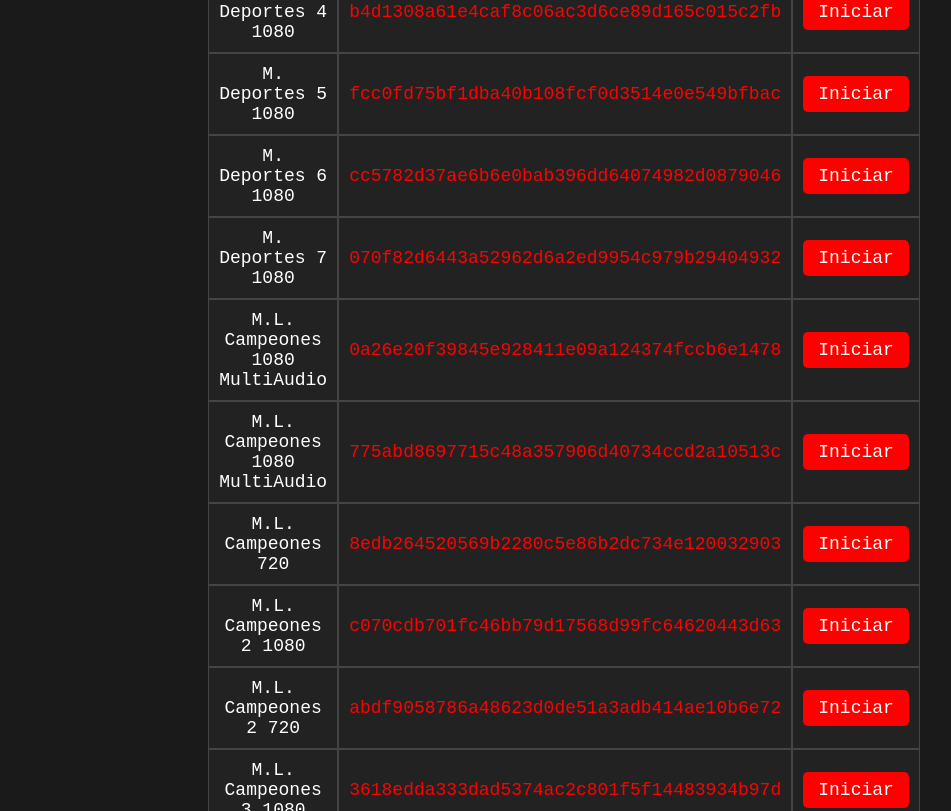
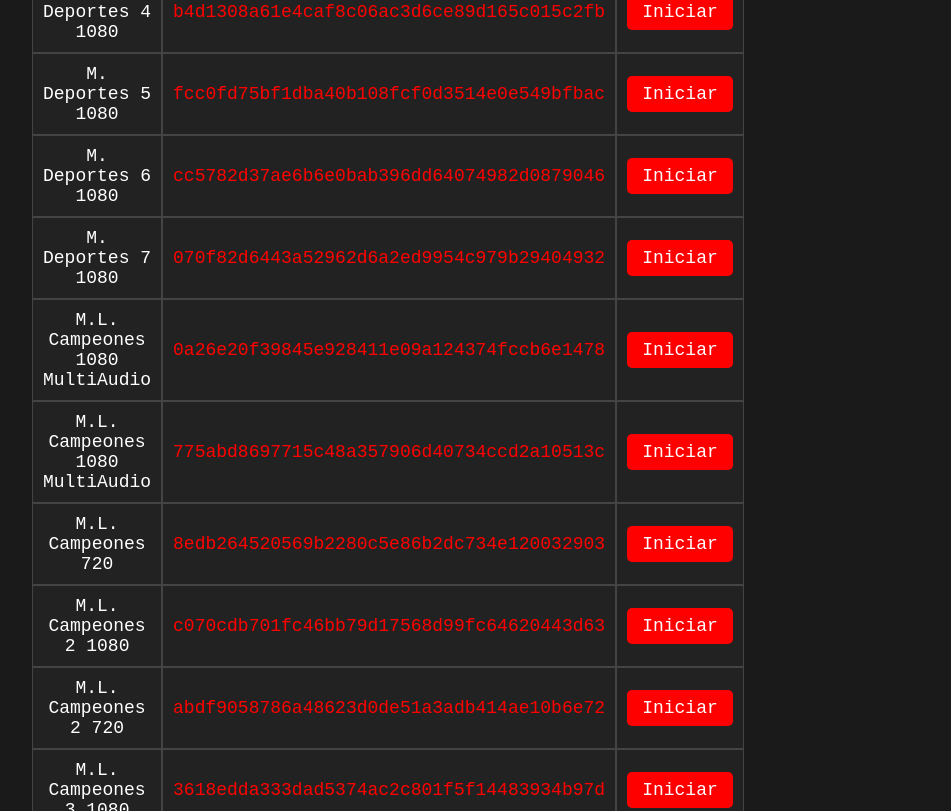
Before and after one commit to lukiiimohhU/lukiiimohhU.github.io, a plain HTML site: page futbol/index.html in a window 1280 px wide. Shown: the top 811 px of the page, without its empty margins (76-1027 px from the left). Drawn offline with Linux system fonts and the light colour scheme.

Commit message:
Update index.html

```diff
--- a/futbol/index.html
+++ b/futbol/index.html
@@ -11,11 +11,12 @@
             font-family: monospace; /* Fuente monospace */
             display: flex;
             justify-content: center;
-            align-items: center;
+            align-items: flex-start;
             height: 100vh;
             margin: 0;
             font-size: 18px; /* Incremento de tamaño de fuente */
             flex-direction: column;
+            overflow-y: auto; /* Asegura que la página sea desplazable */
         }
 
         a {
```
